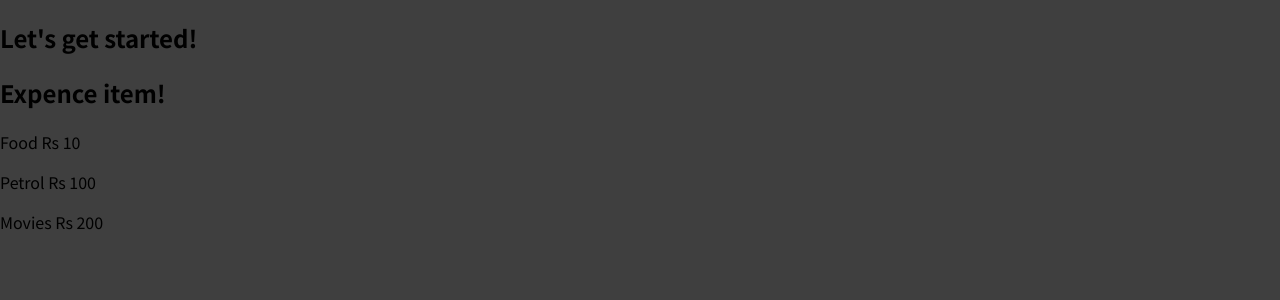
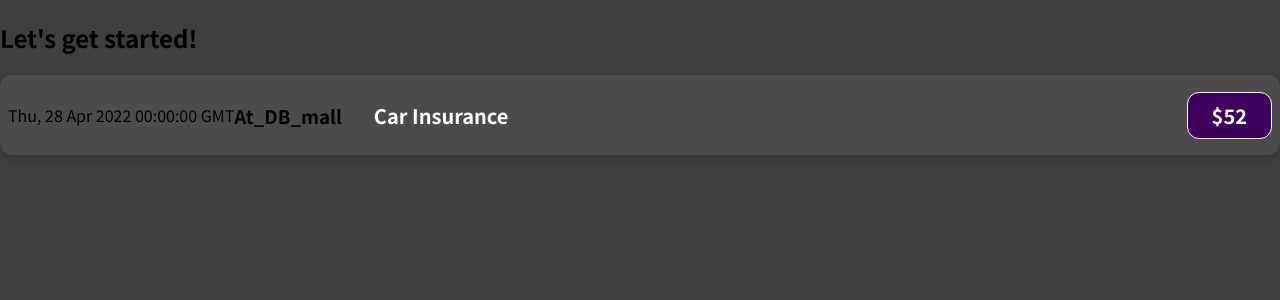
Before and after one commit to sanskaratre/React, a JavaScript app: page / in a window 1280 px wide. Shown: the top 300 px of the page. Built offline with nearby package versions, Linux system fonts and the light colour scheme.

Commit message:
react_with_variable

```diff
--- a/src/App.js
+++ b/src/App.js
@@ -1,13 +1,9 @@
-import ExpenceItem from "./components/ExpenceItem";
+import ExpenseItem from "./components/ExpenceItem";
 function App() {
   return (
     <div>
       <h2>Let's get started!</h2>
-      <ExpenceItem>
-        <p>Food Rs 10</p>
-        <p>Petrol Rs 100</p>
-        <p>Movies Rs 200</p>
-      </ExpenceItem>
+      <ExpenseItem></ExpenseItem>
     </div>
   );
 }
--- a/src/components/ExpenceItem.js
+++ b/src/components/ExpenceItem.js
@@ -1,12 +1,26 @@
-function ExpenceItem (){
-    return <div>
-        <h2>Expence item!</h2>
-    <div>
-    <p>Food Rs 10</p>
-    <p>Petrol Rs 100</p>
-    <p>Movies Rs 200</p>
+import './ExpenseItem.css';
+
+function ExpenseItem (){
+
+    const expenseDate = new Date(2022, 3, 28);
+    const expenceTitle = 'Car Insurance';
+    const expenseAmount = 52;
+    const LocationOfExpenditure = 'At_DB_mall';
+
+
+    return (
+        <div className='expense-item'>
+        <div> {expenseDate.toUTCString()} </div>
+        <div className='expense-item__description'>
+
+            <h3>{LocationOfExpenditure}</h3>
+            <h2> {expenceTitle} </h2>
+           <div className='expense-item__price'>${expenseAmount}</div>
+        </div>
     </div>
-        </div>
+
+    )
+
 
 }
-export default ExpenceItem;
+export default ExpenseItem;
--- /dev/null
+++ b/src/components/ExpenseItem.css
@@ -0,0 +1,56 @@
+.expense-item {
+    display: flex;
+    justify-content: space-between;
+    align-items: center;
+    box-shadow: 0 2px 8px rgba(0, 0, 0, 0.25);
+    padding: 0.5rem;
+    margin: 1rem 0;
+    border-radius: 12px;
+    background-color: #4b4b4b;
+  }
+
+  .expense-item__description {
+    display: flex;
+    flex-direction: column;
+    gap: 1rem;
+    align-items: flex-end;
+    flex-flow: column-reverse;
+    justify-content: flex-start;
+    flex: 1;
+  }
+
+  .expense-item h2 {
+    color: #3a3a3a;
+    font-size: 1rem;
+    flex: 1;
+    margin: 0 1rem;
+    color: white;
+  }
+
+  .expense-item__price {
+    font-size: 1rem;
+    font-weight: bold;
+    color: white;
+    background-color: #40005d;
+    border: 1px solid white;
+    padding: 0.5rem;
+    border-radius: 12px;
+  }
+
+  @media (min-width: 580px) {
+    .expense-item__description {
+      flex-direction: row;
+      align-items: center;
+      justify-content: flex-start;
+      flex: 1;
+    }
+
+    .expense-item__description h2 {
+      font-size: 1.25rem;
+    }
+
+    .expense-item__price {
+      font-size: 1.25rem;
+      padding: 0.5rem 1.5rem;
+    }
+  }
```
